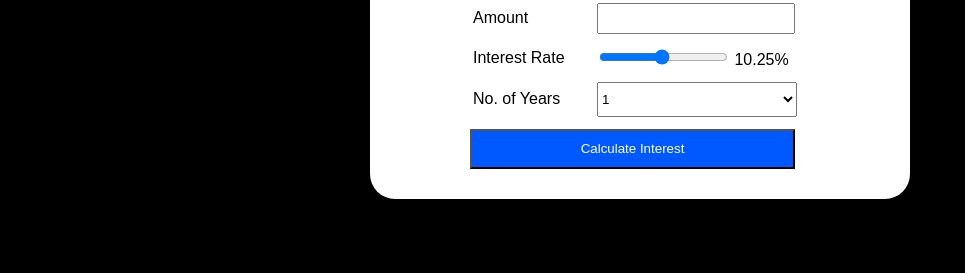
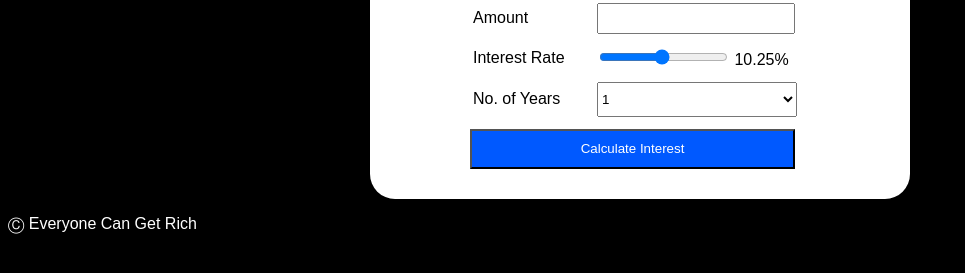
Before and after one commit to adarshnrd/SimpleInterestCalculator, a plain HTML site: page index.html in a window 1280 px wide. Shown: the part 109-382 px from the top of the page, without its empty margins (0-965 px from the left). Drawn offline with Linux system fonts and the light colour scheme.

Commit message:
Update index.html

```diff
--- a/index.html
+++ b/index.html
@@ -52,5 +52,9 @@
 
 
         </div>
+	<div class="copyright">
+	<p>Ⓒ Everyone Can Get Rich </p>
+	</div>
+
     </body>
 </html>
```
